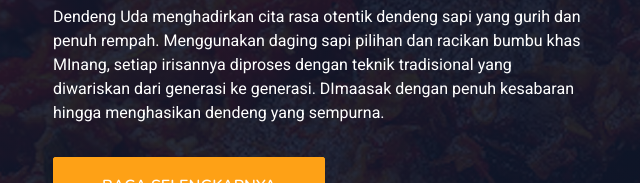
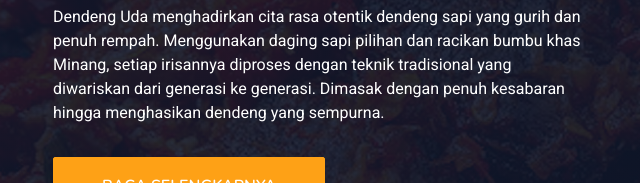
Before and after one commit to dendenguda/dendenguda.github.io, a plain HTML site: page index.html in a window 1280 px wide. Shown: the part 343-526 px from the top of the page, 29-669 px from the left. Drawn offline with nearby package versions, Linux system fonts and the light colour scheme.

Commit message:
Update index.html

```diff
--- a/index.html
+++ b/index.html
@@ -75,9 +75,9 @@
                             <p class="text-white animated slideInLeft mb-4 pb-2">Dendeng Uda menghadirkan cita rasa
                                 otentik dendeng
                                 sapi yang gurih dan penuh rempah.
-                                Menggunakan daging sapi pilihan dan racikan bumbu khas MInang, setiap irisannya diproses
+                                Menggunakan daging sapi pilihan dan racikan bumbu khas Minang, setiap irisannya diproses
                                 dengan
-                                teknik tradisional yang diwariskan dari generasi ke generasi. DImaasak dengan penuh
+                                teknik tradisional yang diwariskan dari generasi ke generasi. Dimasak dengan penuh
                                 kesabaran hingga
                                 menghasikan dendeng yang sempurna.</p>
                             <a href="about.html" class="btn btn-primary py-sm-3 px-sm-5 me-3 animated slideInLeft">Baca
```
